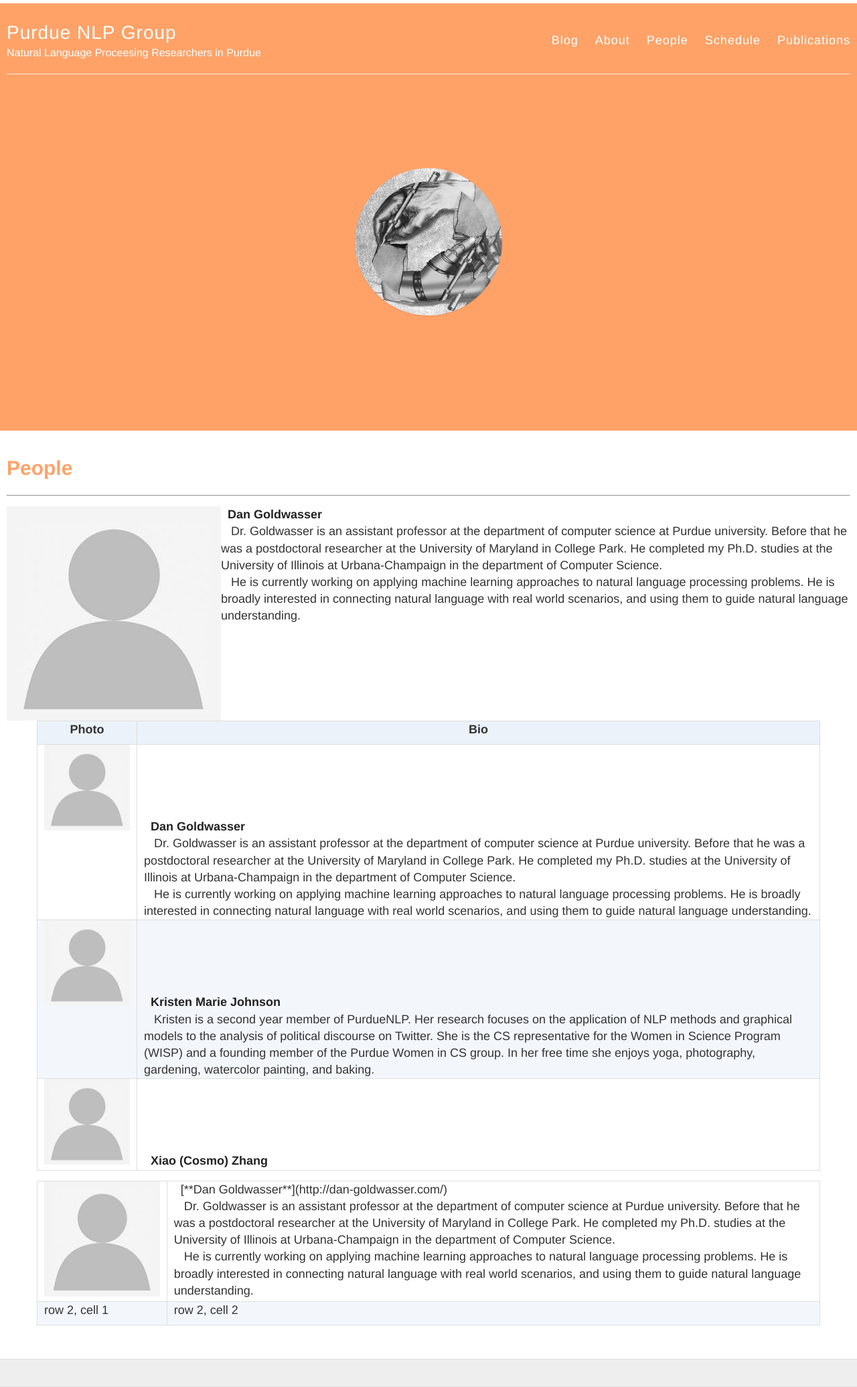
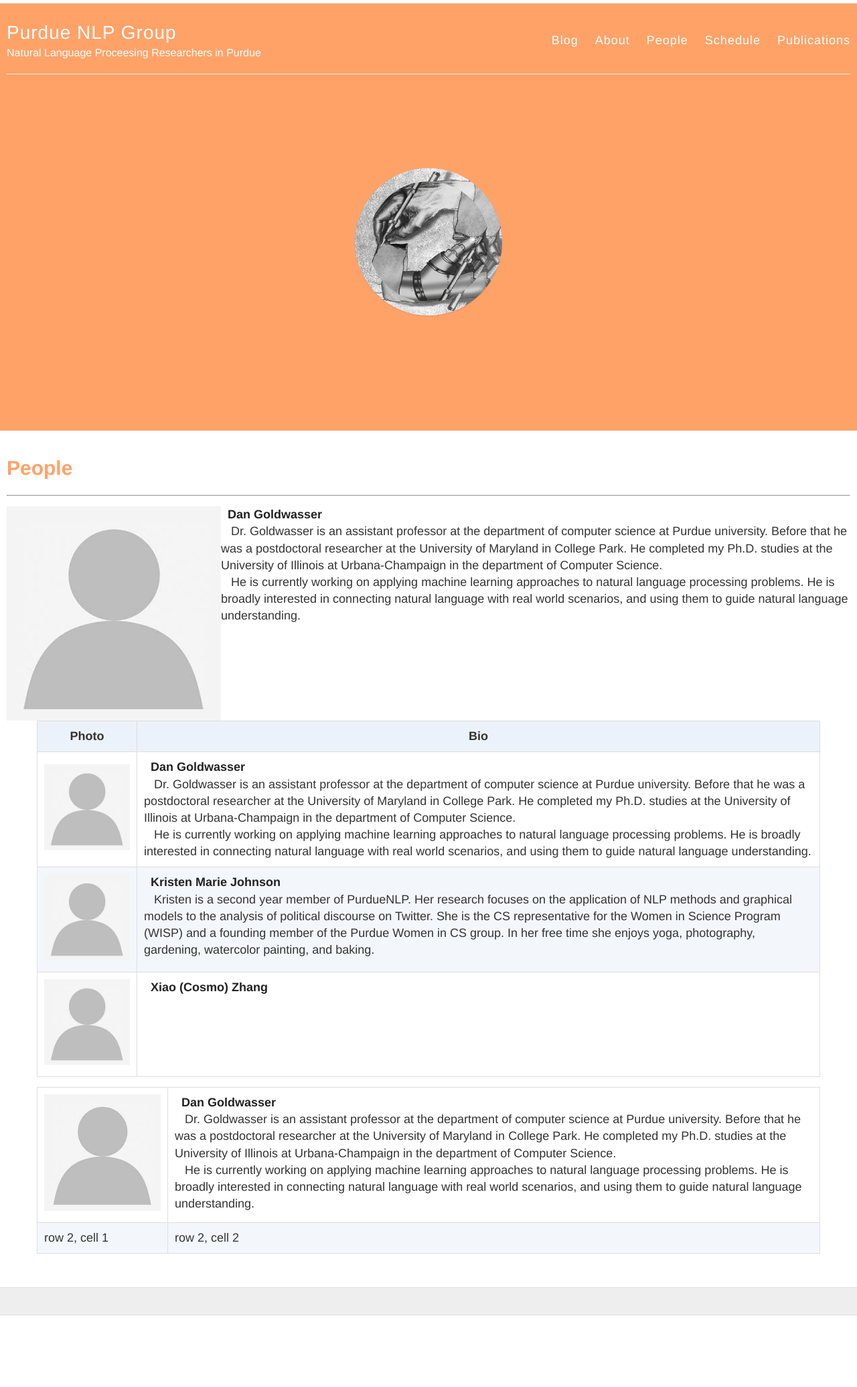
Before and after one commit to purduenlp/purduenlp.github.io, a Jekyll site: the page built from people.md, in a window 1280 px wide. Shown: the whole page at 67% size. Built offline with Jekyll 4.4.1, drawn with Linux system fonts in a browser that asks for light colours; nearby versions of some CDN libraries; after the commit the page ends 1964 px from its top, so only the background shows below that.

Commit message:
people mo5

```diff
--- a/_sass/_reset.scss
+++ b/_sass/_reset.scss
@@ -57,7 +57,7 @@ table th,
 table td {
   height: 35px; /*统一每一行的默认高度*/
   border: 1px solid #dedede; /*内部边框样式*/
-  padding: 0 10px; /*内边距*/
+  padding: 10px; /*内边距*/
 }
 
 table th {
@@ -76,6 +76,11 @@ table th {
 
 table td:nth-child(1) {
     white-space: nowrap; /*第一列单元格内容不换行*/
+    vertical-align: middle;
+}
+
+table td:nth-child(2) {
+    vertical-align: top;
 }
 
 table td:nth-child(3) {
--- a/people.md
+++ b/people.md
@@ -14,10 +14,10 @@ permalink: /people/
 | ![alt text](/images/person-place-holder.jpg) | &nbsp;&nbsp;[**Kristen Marie Johnson**](https://www.cs.purdue.edu/homes/john1187/) <br> &nbsp;&nbsp; Kristen is a second year member of PurdueNLP. Her research focuses on the application of NLP methods and graphical models to the analysis of political discourse on Twitter. She is the CS representative for the Women in Science Program (WISP) and a founding member of the Purdue Women in CS group. In her free time she enjoys yoga, photography, gardening, watercolor painting, and baking.|
 | ![alt text](/images/person-place-holder.jpg) | &nbsp;&nbsp;[**Xiao (Cosmo) Zhang**](https://www.cs.purdue.edu/homes/zhang923/) <br> |
 
-<table border="1">
+<table>
 <tr>
-<td style = "vertical-align: middle;"><img align="middle" src="/images/person-place-holder.jpg"></td>
-<td style = "vertical-align: top;">&nbsp;&nbsp;[**Dan Goldwasser**](http://dan-goldwasser.com/) <br> &nbsp;&nbsp; Dr. Goldwasser is an assistant professor at the department of computer science at Purdue university. Before that he was a postdoctoral researcher at the University of Maryland in College Park. He completed my Ph.D. studies at the University of Illinois at Urbana-Champaign in the department of Computer Science. <br> &nbsp;&nbsp; He is currently working on applying machine learning approaches to natural language processing problems. He is broadly interested in connecting natural language with real world scenarios, and using them to guide natural language understanding.</td>
+<td><img align="middle" src="/images/person-place-holder.jpg"></td>
+<td>&nbsp;&nbsp;<a href="http://dan-goldwasser.com/"><strong>Dan Goldwasser</strong></a> <br> &nbsp;&nbsp; Dr. Goldwasser is an assistant professor at the department of computer science at Purdue university. Before that he was a postdoctoral researcher at the University of Maryland in College Park. He completed my Ph.D. studies at the University of Illinois at Urbana-Champaign in the department of Computer Science. <br> &nbsp;&nbsp; He is currently working on applying machine learning approaches to natural language processing problems. He is broadly interested in connecting natural language with real world scenarios, and using them to guide natural language understanding.</td>
 </tr>
 <tr>
 <td>row 2, cell 1</td><td>row 2, cell 2</td>
```
